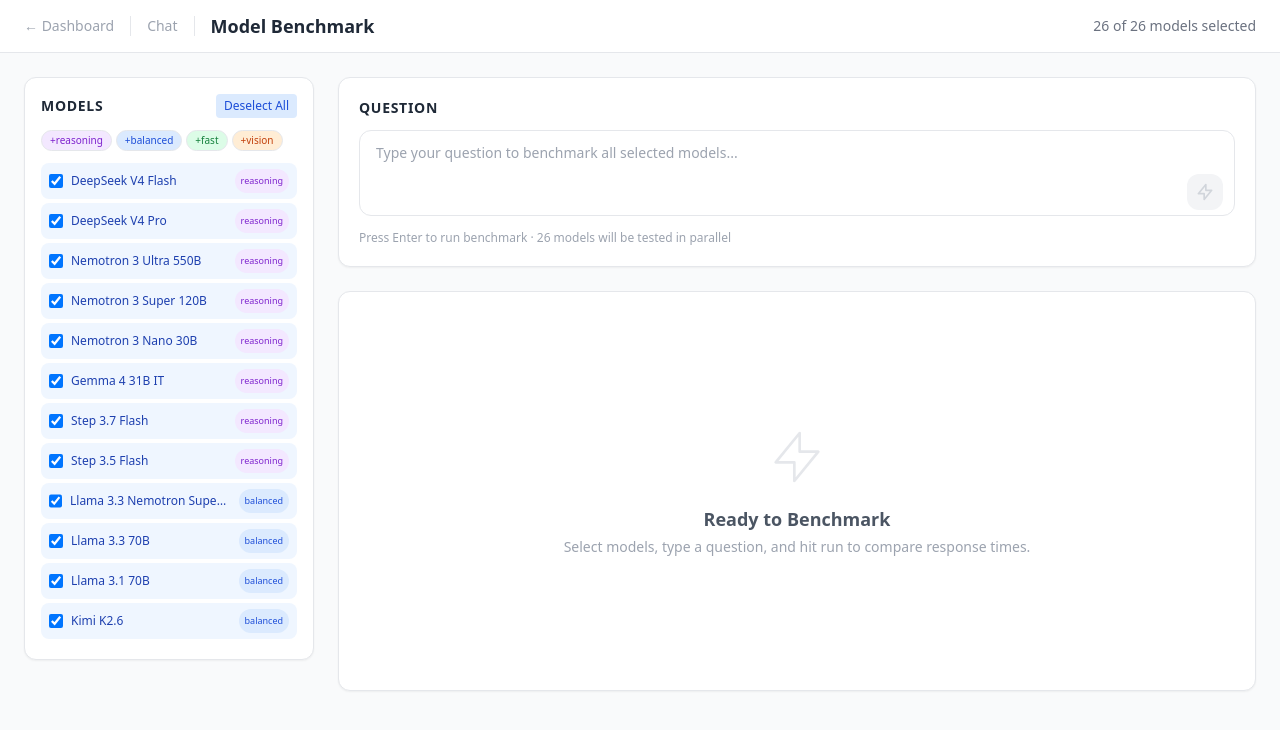
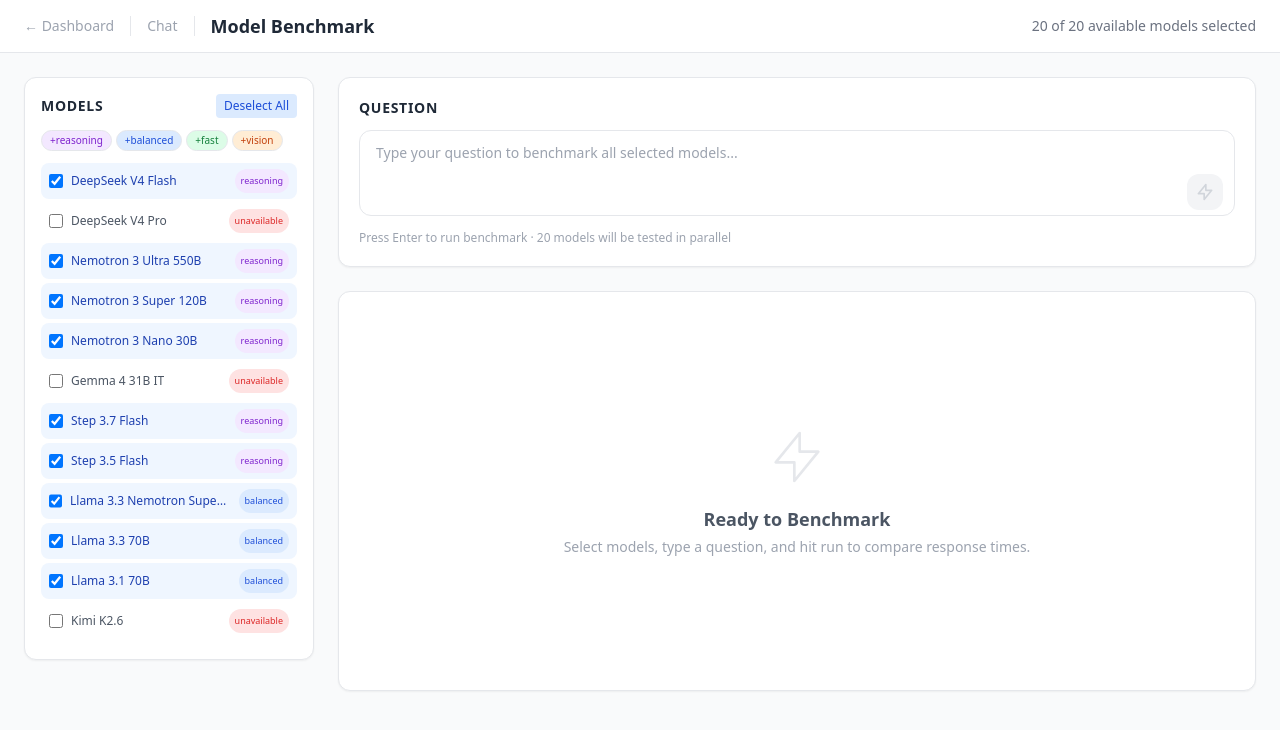
Before and after one commit to abdullahguray/Agent, a Next.js app in the folder dashboard/: page /benchmark in a window 1280 px wide. Shown: the top 730 px of the page. Built offline with nearby package versions, Linux system fonts and the light colour scheme.

Commit message:
fix: mark 6 unavailable models (timeouts/404); benchmark Select All skips them; harden time render; scrape falls back to working model

```diff
--- a/dashboard/src/app/benchmark/page.tsx
+++ b/dashboard/src/app/benchmark/page.tsx
@@ -4,28 +4,28 @@
 
 const MODELS = [
   { id: 'deepseek-ai/deepseek-v4-flash', name: 'DeepSeek V4 Flash', category: 'reasoning' },
-  { id: 'deepseek-ai/deepseek-v4-pro', name: 'DeepSeek V4 Pro', category: 'reasoning' },
+  { id: 'deepseek-ai/deepseek-v4-pro', name: 'DeepSeek V4 Pro', category: 'reasoning', unavailable: true },
   { id: 'nvidia/nemotron-3-ultra-550b-a55b', name: 'Nemotron 3 Ultra 550B', category: 'reasoning' },
   { id: 'nvidia/nemotron-3-super-120b-a12b', name: 'Nemotron 3 Super 120B', category: 'reasoning' },
   { id: 'nvidia/nemotron-3-nano-30b-a3b', name: 'Nemotron 3 Nano 30B', category: 'reasoning' },
-  { id: 'google/gemma-4-31b-it', name: 'Gemma 4 31B IT', category: 'reasoning' },
+  { id: 'google/gemma-4-31b-it', name: 'Gemma 4 31B IT', category: 'reasoning', unavailable: true },
   { id: 'stepfun-ai/step-3.7-flash', name: 'Step 3.7 Flash', category: 'reasoning' },
   { id: 'stepfun-ai/step-3.5-flash', name: 'Step 3.5 Flash', category: 'reasoning' },
   { id: 'nvidia/llama-3.3-nemotron-super-49b-v1.5', name: 'Llama 3.3 Nemotron Super 49B', category: 'balanced' },
   { id: 'meta/llama-3.3-70b-instruct', name: 'Llama 3.3 70B', category: 'balanced' },
   { id: 'meta/llama-3.1-70b-instruct', name: 'Llama 3.1 70B', category: 'balanced' },
-  { id: 'moonshotai/kimi-k2.6', name: 'Kimi K2.6', category: 'balanced' },
+  { id: 'moonshotai/kimi-k2.6', name: 'Kimi K2.6', category: 'balanced', unavailable: true },
   { id: 'minimaxai/minimax-m3', name: 'MiniMax M3', category: 'balanced' },
   { id: 'minimaxai/minimax-m2.7', name: 'MiniMax M2.7', category: 'balanced' },
   { id: 'qwen/qwen3.5-122b-a10b', name: 'Qwen 3.5 122B', category: 'balanced' },
-  { id: 'qwen/qwen3.5-397b-a17b', name: 'Qwen 3.5 397B', category: 'balanced' },
+  { id: 'qwen/qwen3.5-397b-a17b', name: 'Qwen 3.5 397B', category: 'balanced', unavailable: true },
   { id: 'qwen/qwen3-next-80b-a3b-instruct', name: 'Qwen 3 Next 80B', category: 'balanced' },
   { id: 'openai/gpt-oss-20b', name: 'GPT-OSS 20B', category: 'balanced' },
   { id: 'openai/gpt-oss-120b', name: 'GPT-OSS 120B', category: 'balanced' },
-  { id: 'poolside/laguna-xs-2.1', name: 'Laguna XS 2.1', category: 'balanced' },
+  { id: 'poolside/laguna-xs-2.1', name: 'Poolside Laguna XS 2.1', category: 'balanced' },
   { id: 'z-ai/glm-5.2', name: 'GLM 5.2', category: 'balanced' },
-  { id: 'meta/llama-3.1-8b-instruct', name: 'Llama 3.1 8B', category: 'fast' },
-  { id: 'meta/llama-3.2-1b-instruct', name: 'Llama 3.2 1B', category: 'fast' },
+  { id: 'meta/llama-3.1-8b-instruct', name: 'Llama 3.1 8B', category: 'fast', unavailable: true },
+  { id: 'meta/llama-3.2-1b-instruct', name: 'Llama 3.2 1B', category: 'fast', unavailable: true },
   { id: 'meta/llama-3.2-3b-instruct', name: 'Llama 3.2 3B', category: 'fast' },
   { id: 'google/gemma-3n-e4b-it', name: 'Gemma 3N E4B', category: 'fast' },
   { id: 'meta/llama-3.2-11b-vision-instruct', name: 'Llama 3.2 11B Vision', category: 'vision' },
@@ -53,13 +53,16 @@
 
 export default function BenchmarkPage() {
   const [question, setQuestion] = useState('')
-  const [selectedModels, setSelectedModels] = useState<Set<string>>(new Set(MODELS.map(m => m.id)))
+  const [selectedModels, setSelectedModels] = useState<Set<string>>(
+    new Set(MODELS.filter(m => !m.unavailable).map(m => m.id))
+  )
   const [results, setResults] = useState<BenchmarkResult[]>([])
   const [loading, setLoading] = useState(false)
   const [expandedReply, setExpandedReply] = useState<string | null>(null)
   const inputRef = useRef<HTMLTextAreaElement>(null)
 
-  const allSelected = selectedModels.size === MODELS.length
+  const availableModels = MODELS.filter(m => !m.unavailable)
+  const allSelected = availableModels.every(m => selectedModels.has(m.id))
 
   function toggleModel(id: string) {
     setSelectedModels(prev => {
@@ -74,14 +77,14 @@
     if (allSelected) {
       setSelectedModels(new Set())
     } else {
-      setSelectedModels(new Set(MODELS.map(m => m.id)))
+      setSelectedModels(new Set(availableModels.map(m => m.id)))
     }
   }
 
   function selectCategory(cat: string) {
     setSelectedModels(prev => {
       const next = new Set(prev)
-      MODELS.filter(m => m.category === cat).forEach(m => next.add(m.id))
+      MODELS.filter(m => m.category === cat && !m.unavailable).forEach(m => next.add(m.id))
       return next
     })
   }
@@ -162,7 +165,7 @@
           <div className="h-5 w-px bg-gray-200" />
           <h1 className="text-lg font-semibold text-gray-800">Model Benchmark</h1>
         </div>
-        <span className="text-sm text-gray-500">{selectedModels.size} of {MODELS.length} models selected</span>
+        <span className="text-sm text-gray-500">{selectedModels.size} of {availableModels.length} available models selected</span>
       </nav>
 
       <div className="max-w-7xl mx-auto p-6">
@@ -211,9 +214,16 @@
                       className="w-3.5 h-3.5 rounded border-gray-300 text-blue-600 focus:ring-blue-500"
                     />
                     <span className="truncate text-xs">{m.name}</span>
-                    <span className={`ml-auto text-[9px] px-1.5 py-0.5 rounded-full ${categoryColors[m.category]}`}>
-                      {m.category}
-                    </span>
+                    {m.unavailable && (
+                      <span className="ml-auto text-[9px] px-1.5 py-0.5 rounded-full bg-red-100 text-red-600">
+                        unavailable
+                      </span>
+                    )}
+                    {!m.unavailable && (
+                      <span className={`ml-auto text-[9px] px-1.5 py-0.5 rounded-full ${categoryColors[m.category]}`}>
+                        {m.category}
+                      </span>
+                    )}
                   </label>
                 ))}
               </div>
@@ -306,10 +316,10 @@
                               </div>
                             ) : (
                               <span className={`font-mono text-sm font-semibold ${
-                                r.response_time_ms! < 3000 ? 'text-green-600' :
-                                r.response_time_ms! < 8000 ? 'text-amber-600' : 'text-red-500'
+                                (r.response_time_ms ?? 0) < 3000 ? 'text-green-600' :
+                                (r.response_time_ms ?? 0) < 8000 ? 'text-amber-600' : 'text-red-500'
                               }`}>
-                                {formatTime(r.response_time_ms!)}
+                                {formatTime(r.response_time_ms)}
                               </span>
                             )}
                           </td>
--- a/dashboard/src/app/chat/page.tsx
+++ b/dashboard/src/app/chat/page.tsx
@@ -4,28 +4,28 @@
 
 const MODELS = [
   { id: 'deepseek-ai/deepseek-v4-flash', name: 'DeepSeek V4 Flash', category: 'reasoning', supportsThinking: true },
-  { id: 'deepseek-ai/deepseek-v4-pro', name: 'DeepSeek V4 Pro', category: 'reasoning', supportsThinking: true },
+  { id: 'deepseek-ai/deepseek-v4-pro', name: 'DeepSeek V4 Pro', category: 'reasoning', supportsThinking: true, unavailable: true },
   { id: 'nvidia/nemotron-3-ultra-550b-a55b', name: 'Nemotron 3 Ultra 550B', category: 'reasoning', supportsThinking: true },
   { id: 'nvidia/nemotron-3-super-120b-a12b', name: 'Nemotron 3 Super 120B', category: 'reasoning', supportsThinking: true },
   { id: 'nvidia/nemotron-3-nano-30b-a3b', name: 'Nemotron 3 Nano 30B', category: 'reasoning', supportsThinking: true },
-  { id: 'google/gemma-4-31b-it', name: 'Gemma 4 31B IT', category: 'reasoning', supportsThinking: true },
+  { id: 'google/gemma-4-31b-it', name: 'Gemma 4 31B IT', category: 'reasoning', supportsThinking: true, unavailable: true },
   { id: 'stepfun-ai/step-3.7-flash', name: 'Step 3.7 Flash', category: 'reasoning', supportsThinking: false },
   { id: 'stepfun-ai/step-3.5-flash', name: 'Step 3.5 Flash', category: 'reasoning', supportsThinking: false },
   { id: 'nvidia/llama-3.3-nemotron-super-49b-v1.5', name: 'Llama 3.3 Nemotron Super 49B', category: 'balanced', supportsThinking: false },
   { id: 'meta/llama-3.3-70b-instruct', name: 'Llama 3.3 70B', category: 'balanced', supportsThinking: false },
   { id: 'meta/llama-3.1-70b-instruct', name: 'Llama 3.1 70B', category: 'balanced', supportsThinking: false },
-  { id: 'moonshotai/kimi-k2.6', name: 'Kimi K2.6', category: 'balanced', supportsThinking: false },
+  { id: 'moonshotai/kimi-k2.6', name: 'Kimi K2.6', category: 'balanced', supportsThinking: false, unavailable: true },
   { id: 'minimaxai/minimax-m3', name: 'MiniMax M3', category: 'balanced', supportsThinking: false },
   { id: 'minimaxai/minimax-m2.7', name: 'MiniMax M2.7', category: 'balanced', supportsThinking: false },
   { id: 'qwen/qwen3.5-122b-a10b', name: 'Qwen 3.5 122B', category: 'balanced', supportsThinking: false },
-  { id: 'qwen/qwen3.5-397b-a17b', name: 'Qwen 3.5 397B', category: 'balanced', supportsThinking: false },
+  { id: 'qwen/qwen3.5-397b-a17b', name: 'Qwen 3.5 397B', category: 'balanced', supportsThinking: false, unavailable: true },
   { id: 'qwen/qwen3-next-80b-a3b-instruct', name: 'Qwen 3 Next 80B', category: 'balanced', supportsThinking: false },
   { id: 'openai/gpt-oss-20b', name: 'GPT-OSS 20B', category: 'balanced', supportsThinking: false },
   { id: 'openai/gpt-oss-120b', name: 'GPT-OSS 120B', category: 'balanced', supportsThinking: false },
-  { id: 'poolside/laguna-xs-2.1', name: 'Laguna XS 2.1', category: 'balanced', supportsThinking: false },
+  { id: 'poolside/laguna-xs-2.1', name: 'Poolside Laguna XS 2.1', category: 'balanced', supportsThinking: false },
   { id: 'z-ai/glm-5.2', name: 'GLM 5.2', category: 'balanced', supportsThinking: false },
-  { id: 'meta/llama-3.1-8b-instruct', name: 'Llama 3.1 8B', category: 'fast', supportsThinking: false },
-  { id: 'meta/llama-3.2-1b-instruct', name: 'Llama 3.2 1B', category: 'fast', supportsThinking: false },
+  { id: 'meta/llama-3.1-8b-instruct', name: 'Llama 3.1 8B', category: 'fast', supportsThinking: false, unavailable: true },
+  { id: 'meta/llama-3.2-1b-instruct', name: 'Llama 3.2 1B', category: 'fast', supportsThinking: false, unavailable: true },
   { id: 'meta/llama-3.2-3b-instruct', name: 'Llama 3.2 3B', category: 'fast', supportsThinking: false },
   { id: 'google/gemma-3n-e4b-it', name: 'Gemma 3N E4B', category: 'fast', supportsThinking: false },
   { id: 'meta/llama-3.2-11b-vision-instruct', name: 'Llama 3.2 11B Vision', category: 'vision', supportsThinking: false, supportsVision: true },
@@ -320,9 +320,16 @@
             className="bg-white text-gray-700 text-sm rounded-lg px-3 py-2 border border-gray-200 focus:border-blue-400 focus:ring-1 focus:ring-blue-400 focus:outline-none max-w-[280px]"
           >
             {MODELS.map(m => (
-              <option key={m.id} value={m.id}>{m.name}</option>
+              <option key={m.id} value={m.id} disabled={m.unavailable}>
+                {m.name}{m.unavailable ? ' (unavailable)' : ''}
+              </option>
             ))}
           </select>
+          {currentModel?.unavailable && (
+            <span className="text-xs px-2 py-1 rounded-full border bg-red-50 text-red-600 border-red-200">
+              unavailable
+            </span>
+          )}
           <span className={`text-xs px-2 py-1 rounded-full border ${categoryColors[currentModel?.category || 'balanced']}`}>
             {currentModel?.category}
           </span>
```
Also changed, not shown: 1 other file (tests, documents, lock files or other folders).
